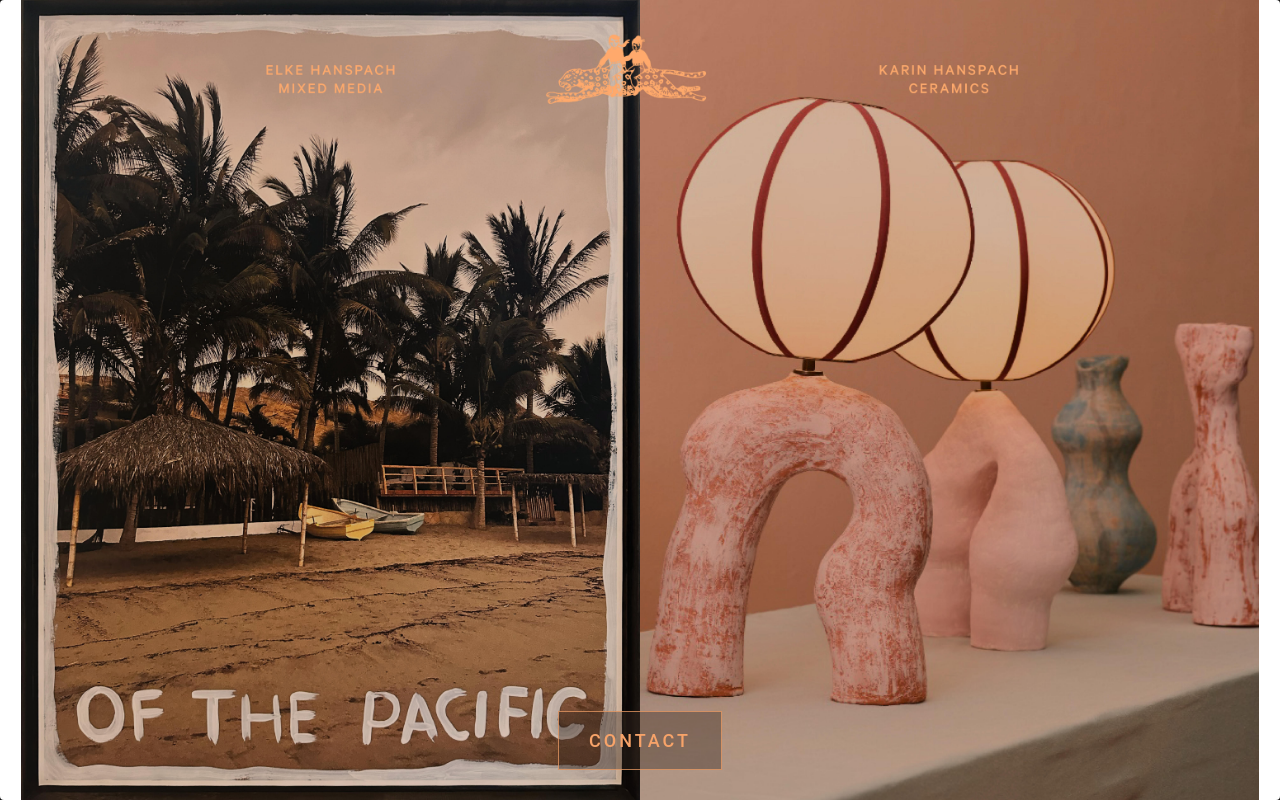
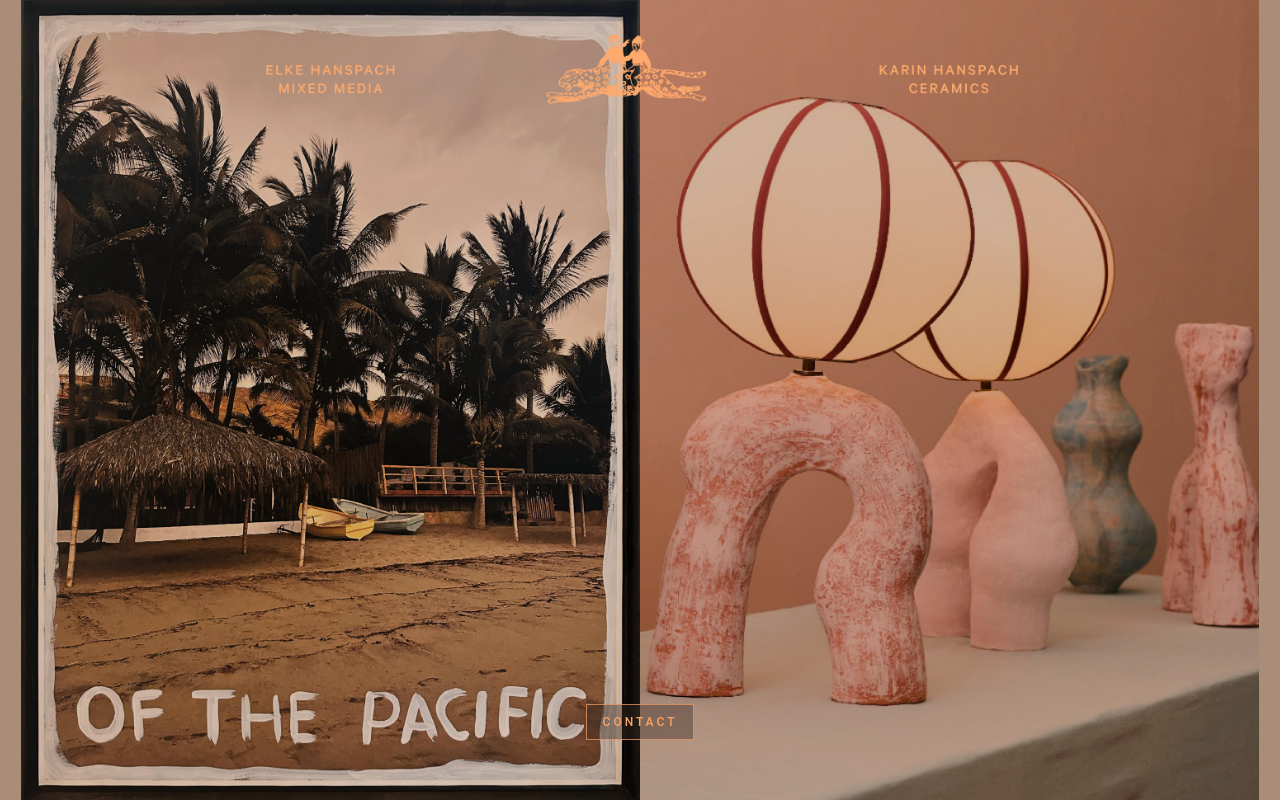
Before and after one commit to landtanin/hasnpach_art, a Vue app: page / in a window 1280 px wide. Built offline with nearby package versions, Linux system fonts and the light colour scheme.

Commit message:
design update

```diff
--- a/index.html
+++ b/index.html
@@ -5,6 +5,13 @@
     <link rel="icon" href="/hasnpach_art/favicon.ico">
     <meta name="viewport" content="width=device-width, initial-scale=1.0">
     <title>Hasnpach Art</title>
+    <style>
+      body {
+        background-color: #AA8D78;
+        margin: 0;
+        padding: 0;
+      }
+    </style>
     <!-- Start Single Page Apps for GitHub Pages -->
     <script type="text/javascript">
       // Single Page Apps for GitHub Pages
@@ -23,7 +30,7 @@
     </script>
     <!-- End Single Page Apps for GitHub Pages -->
   </head>
-  <body>
+  <body style="background-color: #AA8D78;">
     <div id="app"></div>
     <script type="module" src="./src/main.ts"></script>
   </body>
--- a/src/App.vue
+++ b/src/App.vue
@@ -1,5 +1,5 @@
 <template>
-  <v-app>
+  <v-app :style="{ 'background-color': '#AA8D78' }">
     <router-view />
   </v-app>
 </template>
--- a/src/pages/index.vue
+++ b/src/pages/index.vue
@@ -38,7 +38,7 @@
 
 .image-wrapper {
   height: 100vh;
-  background-color: white;
+  background-color: transparent;
 }
 
 .main-image {
@@ -48,7 +48,7 @@
 
 .contact-button-container {
   position: fixed;
-  bottom: 30px;
+  bottom: 60px;
   left: 0;
   right: 0;
   text-align: center;
@@ -57,12 +57,12 @@
 
 .contact-button {
   display: inline-block;
-  font-size: 18px;
+  font-size: 12px;
   letter-spacing: 3px;
   color: #F7A369;
   background-color: rgba(59, 44, 35, 0.4);
   text-decoration: none;
-  padding: 15px 30px;
+  padding: 8px 16px;
   border: 0.7px solid rgba(247, 163, 105, 0.7);
   font-weight: 500;
   text-transform: uppercase;
```
